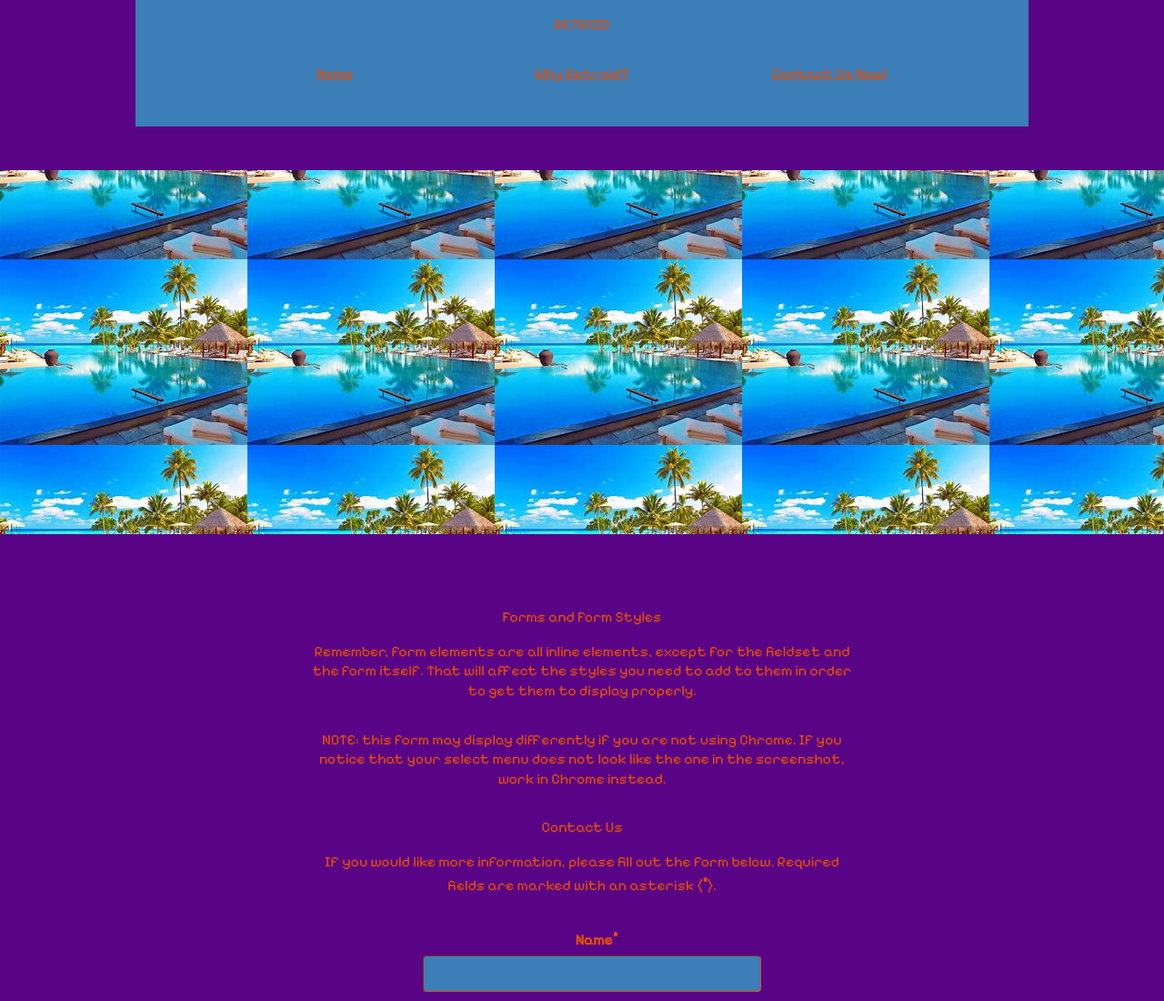
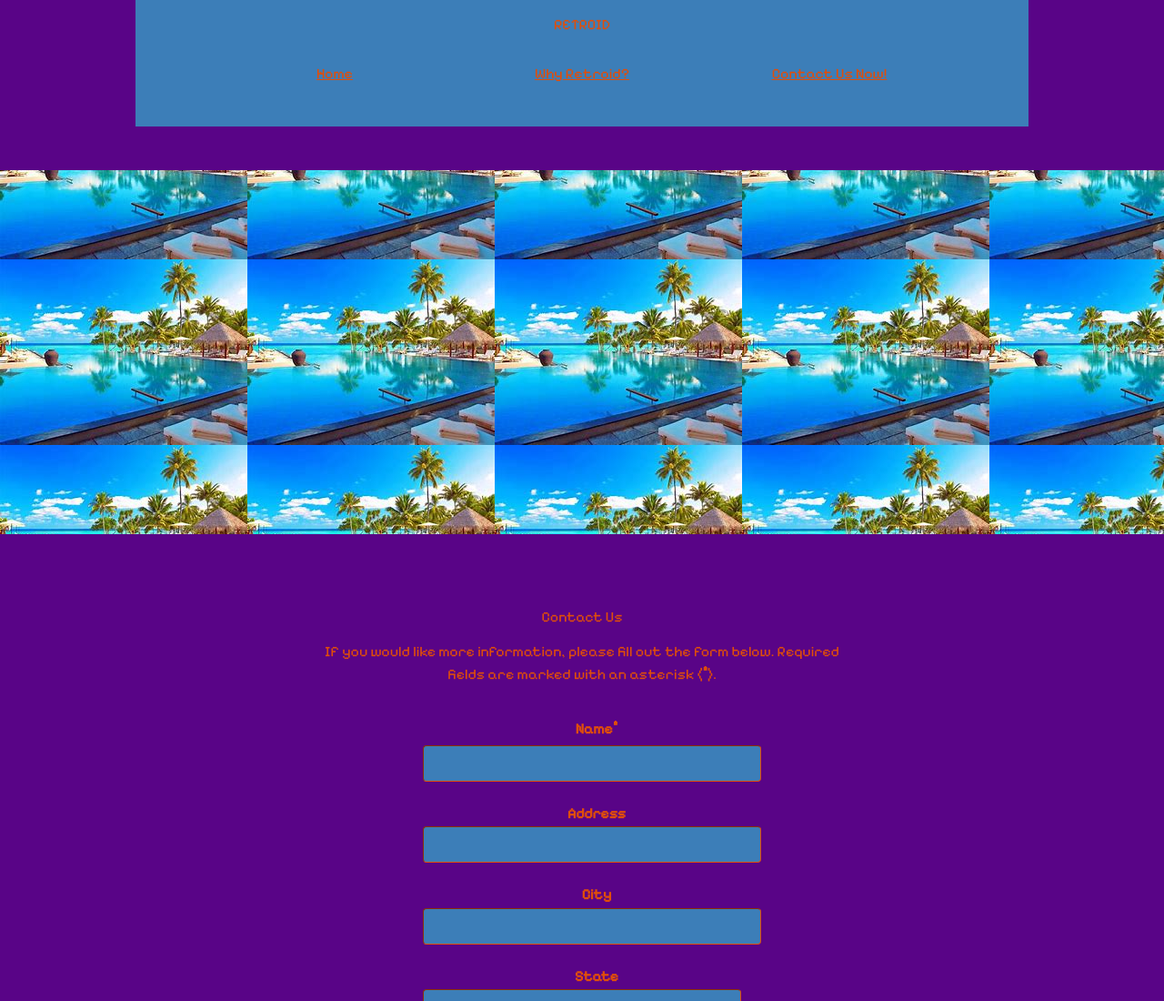
Before and after one commit to ahmareiscyberfunk/aedovala---Retroid-Resort, a plain HTML site: page aedovala - retroidresort/contact.html in a window 1280 px wide. Shown: the top 1100 px of the page at 91% size. Drawn offline with Linux system fonts and the light colour scheme.

Commit message:
Clean up some code

```diff
--- a/aedovala - retroidresort/contact.html
+++ b/aedovala - retroidresort/contact.html
@@ -30,11 +30,6 @@
         </div>
 
         <main>
-            <section>
-            <h2>Forms and Form Styles</h2>
-            <p>Remember, form elements are all inline elements, except for the fieldset and the form itself. That will affect the styles you need to add to them in order to get them to display properly.</p>
-            </section>
-            <p class="notice"><strong>NOTE:</strong> this form may display differently if you are not using Chrome. If you notice that your select menu does not look like the one in the screenshot, work in Chrome instead.</p>
             <section id="form">
                 <h3>Contact Us</h3>
                 <p>If you would like more information, please fill out the form below. Required fields are marked with an asterisk (<span class="required">*</span>).</p>
```
